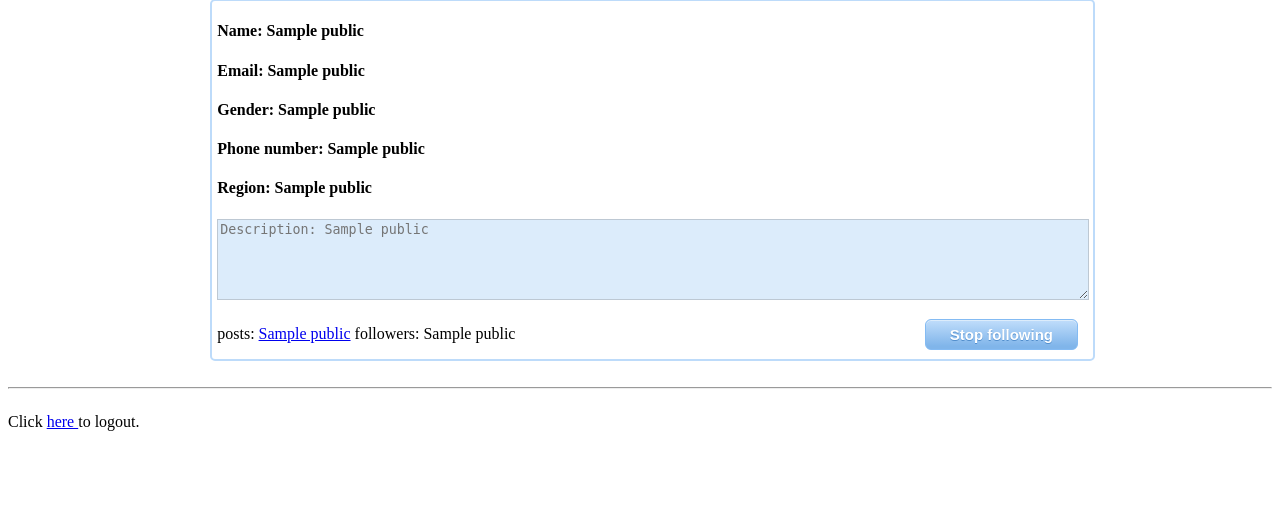
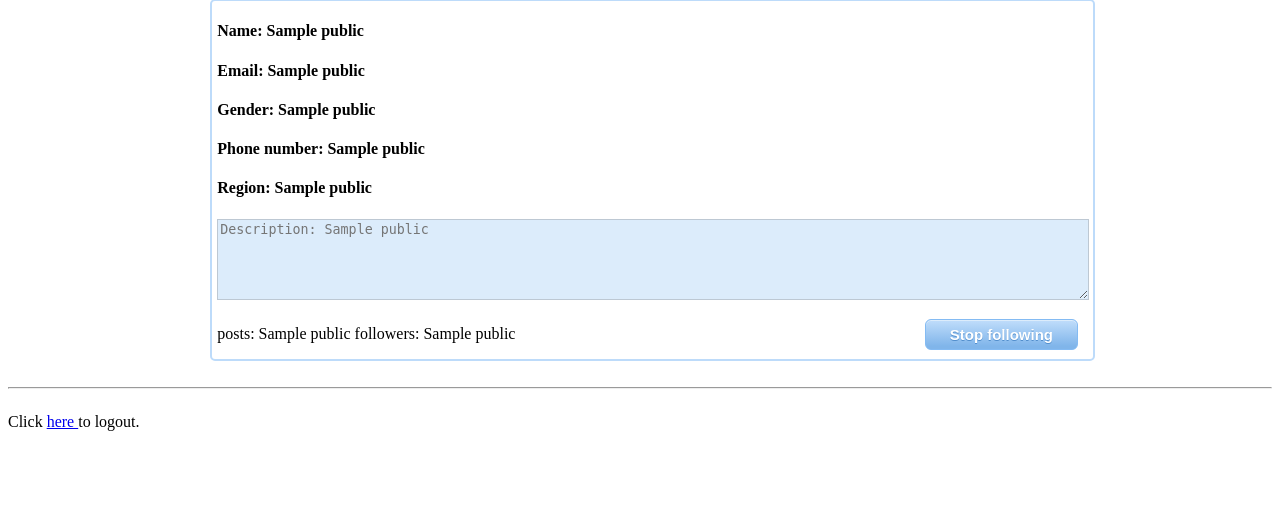
Before and after one commit to GElyess/SoftwareTraining1, a Flask app: page /search in a window 1280 px wide. Shown: the part 129-646 px from the top of the page. Run offline with Flask 3, Linux system fonts and the light colour scheme; the visitor is signed in with stand-in values (Sample User, id 1); a database or web service that is not in the repository returns one stand-in record (values such as "Sample title"); some libraries are stand-ins or nearby versions.

Commit message:
modified templates

```diff
--- a/templates/dashboard.html
+++ b/templates/dashboard.html
@@ -33,12 +33,12 @@
 
       <!-- edit form column -->
       <div class="col-md-9 personal-info">
-        <div class="alert alert-info alert-dismissable">
+        <!--<div class="alert alert-info alert-dismissable">
           <a class="panel-close close" data-dismiss="alert">×</a>
           <i class="fa fa-coffee"></i>
           <div id="infos">All Fields need to be filled</div>
 
-        </div>
+        </div>-->
         <h3>Personal information</h3>
 
         <form action="/update_profile" method="post" class="form-horizontal" role="form" name="form1">
--- a/templates/search.html
+++ b/templates/search.html
@@ -199,7 +199,7 @@ float: right;
           <textarea id="text_{{user[1]}}" name="content" rows="5" placeholder="Description: {{user[8]}}" disabled="disabled" style="background-color:rgb(220, 236, 251);"></textarea>
 
 
-        <p>posts: <a href="/post/user?user_id={{user[0]}}">{{user[9]}}<a></p>
+        <p>posts: {{user[9]}}</p>
         <p>followers: {{user[11]}}</p>
 
         {% if user[0] not in session['user_follow'] %}
```
